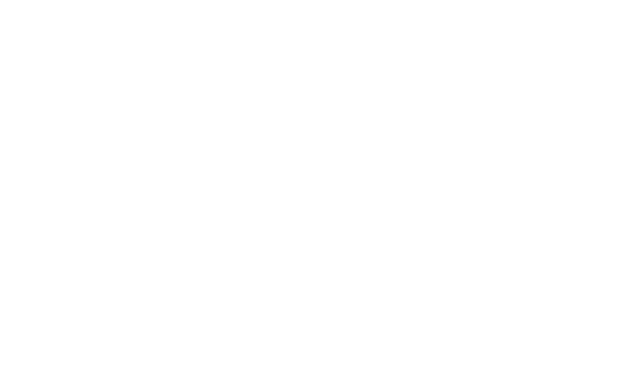
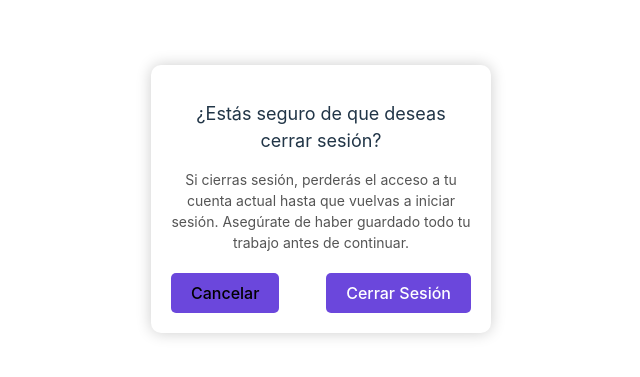
Before and after one commit to eduardoscrs/front-integra2, a React (Vite) app: page /logout in a window 1280 px wide. Before the commit this address had no page. Shown: the part 237-614 px from the top of the page, without its empty margins (419-1059 px from the left). Built offline with nearby package versions, Linux system fonts and the light colour scheme.

Commit message:
creacion del componente del Logout.

```diff
--- a/src/App.jsx
+++ b/src/App.jsx
@@ -4,6 +4,7 @@
 import PasswordRecovery from './components/PasswordRecovery';
 import AdminPage from './components/AdminPage';  // Página simulada para el admin
 import InspectorPage from './components/InspectorPage';  // Página simulada para el inspector
+import Logout from './components/Logout';
 import {Casos, IngresoFormulario, PerfilUsuario } from './pages'
 import './styles/login.css';
 
@@ -43,6 +44,7 @@
           <Route path="/ingreso-formulario" element={<IngresoFormulario/>}/>
           <Route path="/casos" element={<Casos/>}/>
           <Route path="/perfil-usuario" element={<PerfilUsuario/>}/>
+          <Route path="/logout" element={<Logout />} />
           {/* Puedes agregar más rutas aquí */}
 
         </Routes>
--- /dev/null
+++ b/src/components/Logout.jsx
@@ -0,0 +1,28 @@
+import { useNavigate } from 'react-router-dom';
+import '../styles/Logout.css';
+
+
+const Logout = () => {
+  const navigate = useNavigate();
+
+  const handleLogout = () => {
+    localStorage.removeItem('user');  // Ejemplo para eliminar los datos de usuario
+    navigate('/login');  // Redirige a la página de login
+  };
+
+  return (
+    <div className="logout-modal">
+      <h2>¿Estás seguro de que deseas cerrar sesión?</h2>
+      <p>
+        Si cierras sesión, perderás el acceso a tu cuenta actual hasta que vuelvas a iniciar sesión.
+        Asegúrate de haber guardado todo tu trabajo antes de continuar.
+      </p>
+      <div className="logout-actions">
+        <button onClick={() => navigate(-1)}>Cancelar</button>
+        <button className="logout-button" onClick={handleLogout}>Cerrar Sesión</button>
+      </div>
+    </div>
+  );
+};
+
+export default Logout;
--- a/src/components/Sidebar.jsx
+++ b/src/components/Sidebar.jsx
@@ -47,6 +47,12 @@
           </Link>
         </li>
 
+        <li>
+          <Link to="/logout">
+            <i className="icon-analytics"></i> Logout
+          </Link>
+        </li>
+
       </ul>
 
       {/* Login Section */}
--- /dev/null
+++ b/src/styles/Logout.css
@@ -0,0 +1,45 @@
+.logout-modal {
+    position: absolute;
+    background-color: white;
+    padding: 20px;
+    border-radius: 10px;
+    text-align: center;
+    width: 300px;
+    box-shadow: 0px 0px 15px rgba(0, 0, 0, 0.2);
+    margin: 100px auto;
+    left: 570px;
+    bottom: 130px;
+  }
+
+  .logout-modal h2 {
+    margin-bottom: 15px;
+    font-size: 18px;
+  }
+
+  .logout-modal p {
+    margin-bottom: 20px;
+    font-size: 14px;
+    color: #555;
+  }
+
+  .logout-actions {
+    display: flex;
+    justify-content: space-between;
+  }
+
+  .logout-actions button {
+    background-color: #6b47dc;
+    padding: 10px 20px;
+    border: none;
+    border-radius: 5px;
+    cursor: pointer;
+  }
+
+  .logout-button {
+    background-color: black;
+    color: white;
+  }
+
+  .logout-actions button:hover {
+    opacity: 0.8;
+  }
```
